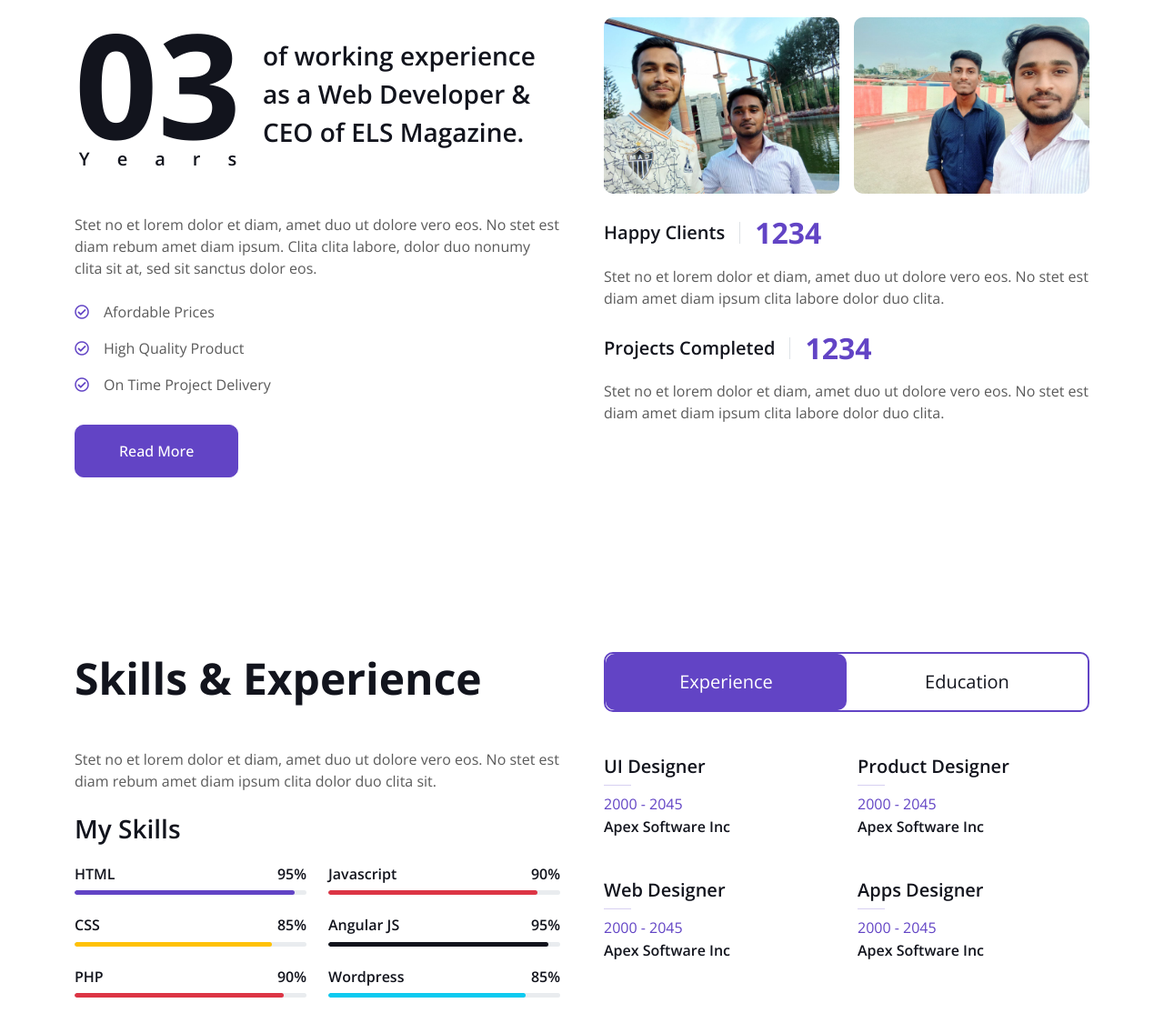
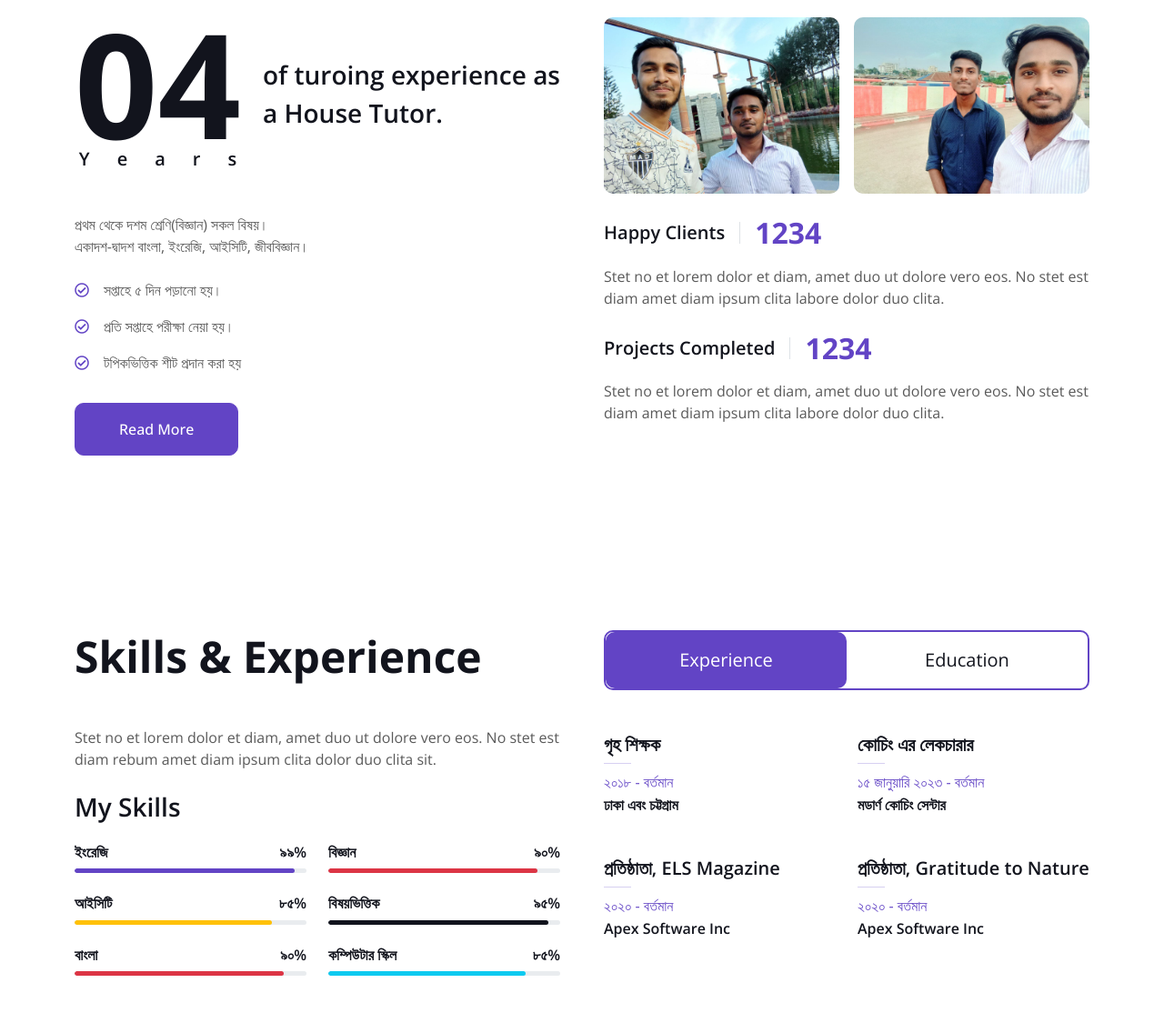
Before and after one commit to shafolio/info, a plain HTML site: page index.html in a window 1280 px wide. Shown: the part 768-1904 px from the top of the page at 91% size. Drawn offline with nearby package versions, Linux system fonts and the light colour scheme.

Commit message:
Update index.html

```diff
--- a/index.html
+++ b/index.html
@@ -79,7 +79,7 @@
                     <h3 class="text-primary mb-3">I'm</h3>
                     <h1 class="display-3 mb-3">Md. Shakil Ahmmed</h1>
                     <h2 class="typed-text-output d-inline"></h2>
-                    <div class="typed-text d-none">Web Developer, CEO of ELS Magazine, Gratitute to Nature</div>
+                    <div class="typed-text d-none">Tutor, Web Developer, CEO of ELS Magazine, Gratitute to Nature</div>
                     <div class="d-flex align-items-center pt-5">
                         <a href="Resume_MD_SHAKIL_AHMMED-protected.pdf" class="btn btn-primary py-3 px-4 me-5">Download CV</a>
                         <button type="button" class="btn-play" data-bs-toggle="modal"
@@ -126,15 +126,15 @@
                 <div class="col-lg-6 wow fadeInUp" data-wow-delay="0.1s">
                     <div class="d-flex align-items-center mb-5">
                         <div class="years flex-shrink-0 text-center me-4">
-                            <h1 class="display-1 mb-0">03</h1>
+                            <h1 class="display-1 mb-0">04</h1>
                             <h5 class="mb-0">Years</h5>
                         </div>
-                        <h3 class="lh-base mb-0">of working experience as a Web Developer & CEO of ELS Magazine.</h3>
+                        <h3 class="lh-base mb-0">of turoing experience as a House Tutor.</h3>
                     </div>
-                    <p class="mb-4">Stet no et lorem dolor et diam, amet duo ut dolore vero eos. No stet est diam rebum amet diam ipsum. Clita clita labore, dolor duo nonumy clita sit at, sed sit sanctus dolor eos.</p>
-                    <p class="mb-3"><i class="far fa-check-circle text-primary me-3"></i>Afordable Prices</p>
-                    <p class="mb-3"><i class="far fa-check-circle text-primary me-3"></i>High Quality Product</p>
-                    <p class="mb-3"><i class="far fa-check-circle text-primary me-3"></i>On Time Project Delivery</p>
+                    <p class="mb-4">প্রথম থেকে দশম শ্রেণি(বিজ্ঞান) সকল বিষয়।<br>একাদশ-দ্বাদশ বাংলা, ইংরেজি, আইসিটি, জীববিজ্ঞান।</p>
+                    <p class="mb-3"><i class="far fa-check-circle text-primary me-3"></i>সপ্তাহে ৫ দিন পড়ানো হয়।</p>
+                    <p class="mb-3"><i class="far fa-check-circle text-primary me-3"></i>প্রতি সপ্তাহে পরীক্ষা নেয়া হয়।</p>
+                    <p class="mb-3"><i class="far fa-check-circle text-primary me-3"></i>টপিকভিত্তিক শীট প্রদান করা হয়</p>
                     <a class="btn btn-primary py-3 px-5 mt-3" href="">Read More</a>
                 </div>
                 <div class="col-lg-6 wow fadeInUp" data-wow-delay="0.5s">
@@ -175,8 +175,8 @@
                         <div class="col-md-6">
                             <div class="skill mb-4">
                                 <div class="d-flex justify-content-between">
-                                    <h6 class="font-weight-bold">HTML</h6>
-                                    <h6 class="font-weight-bold">95%</h6>
+                                    <h6 class="font-weight-bold">ইংরেজি</h6>
+                                    <h6 class="font-weight-bold">৯৯%</h6>
                                 </div>
                                 <div class="progress">
                                     <div class="progress-bar bg-primary" role="progressbar" aria-valuenow="95" aria-valuemin="0" aria-valuemax="100"></div>
@@ -184,8 +184,8 @@
                             </div>
                             <div class="skill mb-4">
                                 <div class="d-flex justify-content-between">
-                                    <h6 class="font-weight-bold">CSS</h6>
-                                    <h6 class="font-weight-bold">85%</h6>
+                                    <h6 class="font-weight-bold">আইসিটি</h6>
+                                    <h6 class="font-weight-bold">৮৫%</h6>
                                 </div>
                                 <div class="progress">
                                     <div class="progress-bar bg-warning" role="progressbar" aria-valuenow="85" aria-valuemin="0" aria-valuemax="100"></div>
@@ -193,8 +193,8 @@
                             </div>
                             <div class="skill mb-4">
                                 <div class="d-flex justify-content-between">
-                                    <h6 class="font-weight-bold">PHP</h6>
-                                    <h6 class="font-weight-bold">90%</h6>
+                                    <h6 class="font-weight-bold">বাংলা</h6>
+                                    <h6 class="font-weight-bold">৯০%</h6>
                                 </div>
                                 <div class="progress">
                                     <div class="progress-bar bg-danger" role="progressbar" aria-valuenow="90" aria-valuemin="0" aria-valuemax="100"></div>
@@ -204,8 +204,8 @@
                         <div class="col-md-6">
                             <div class="skill mb-4">
                                 <div class="d-flex justify-content-between">
-                                    <h6 class="font-weight-bold">Javascript</h6>
-                                    <h6 class="font-weight-bold">90%</h6>
+                                    <h6 class="font-weight-bold">বিজ্ঞান</h6>
+                                    <h6 class="font-weight-bold">৯০%</h6>
                                 </div>
                                 <div class="progress">
                                     <div class="progress-bar bg-danger" role="progressbar" aria-valuenow="90" aria-valuemin="0" aria-valuemax="100"></div>
@@ -213,8 +213,8 @@
                             </div>
                             <div class="skill mb-4">
                                 <div class="d-flex justify-content-between">
-                                    <h6 class="font-weight-bold">Angular JS</h6>
-                                    <h6 class="font-weight-bold">95%</h6>
+                                    <h6 class="font-weight-bold">বিষয়ভিত্তিক</h6>
+                                    <h6 class="font-weight-bold">৯৫%</h6>
                                 </div>
                                 <div class="progress">
                                     <div class="progress-bar bg-dark" role="progressbar" aria-valuenow="95" aria-valuemin="0" aria-valuemax="100"></div>
@@ -222,8 +222,8 @@
                             </div>
                             <div class="skill mb-4">
                                 <div class="d-flex justify-content-between">
-                                    <h6 class="font-weight-bold">Wordpress</h6>
-                                    <h6 class="font-weight-bold">85%</h6>
+                                    <h6 class="font-weight-bold">কম্পিউটার স্কিল</h6>
+                                    <h6 class="font-weight-bold">৮৫%</h6>
                                 </div>
                                 <div class="progress">
                                     <div class="progress-bar bg-info" role="progressbar" aria-valuenow="85" aria-valuemin="0" aria-valuemax="100"></div>
@@ -245,27 +245,27 @@
                         <div id="tab-1" class="tab-pane fade show p-0 active">
                             <div class="row gy-5 gx-4">
                                 <div class="col-sm-6">
-                                    <h5>UI Designer</h5>
+                                    <h5>গৃহ শিক্ষক</h5>
                                     <hr class="text-primary my-2">
-                                    <p class="text-primary mb-1">2000 - 2045</p>
+                                    <p class="text-primary mb-1">২০১৮ - বর্তমান</p>
+                                    <h6 class="mb-0">ঢাকা এবং চট্টগ্রাম</h6>
+                                </div>
+                                <div class="col-sm-6">
+                                    <h5>কোচিং এর লেকচারার</h5>
+                                    <hr class="text-primary my-2">
+                                    <p class="text-primary mb-1">১৫ জানুয়ারি ২০২৩ - বর্তমান</p>
+                                    <h6 class="mb-0">মডার্ণ কোচিং সেন্টার</h6>
+                                </div>
+                                <div class="col-sm-6">
+                                    <h5>প্রতিষ্ঠাতা, ELS Magazine</h5>
+                                    <hr class="text-primary my-2">
+                                    <p class="text-primary mb-1">২০২০ - বর্তমান</p>
                                     <h6 class="mb-0">Apex Software Inc</h6>
                                 </div>
                                 <div class="col-sm-6">
-                                    <h5>Product Designer</h5>
+                                    <h5>প্রতিষ্ঠাতা, Gratitude to Nature</h5>
                                     <hr class="text-primary my-2">
-                                    <p class="text-primary mb-1">2000 - 2045</p>
-                                    <h6 class="mb-0">Apex Software Inc</h6>
-                                </div>
-                                <div class="col-sm-6">
-                                    <h5>Web Designer</h5>
-                                    <hr class="text-primary my-2">
-                                    <p class="text-primary mb-1">2000 - 2045</p>
-                                    <h6 class="mb-0">Apex Software Inc</h6>
-                                </div>
-                                <div class="col-sm-6">
-                                    <h5>Apps Designer</h5>
-                                    <hr class="text-primary my-2">
-                                    <p class="text-primary mb-1">2000 - 2045</p>
+                                    <p class="text-primary mb-1">২০২০ - বর্তমান</p>
                                     <h6 class="mb-0">Apex Software Inc</h6>
                                 </div>
                             </div>
@@ -273,29 +273,13 @@
                         <div id="tab-2" class="tab-pane fade show p-0">
                             <div class="row gy-5 gx-4">
                                 <div class="col-sm-6">
-                                    <h5>UI Design Course</h5>
+                                    <h5>Web-developer</h5>
                                     <hr class="text-primary my-2">
-                                    <p class="text-primary mb-1">2000 - 2045</p>
-                                    <h6 class="mb-0">Cambridge University</h6>
+                                    <p class="text-primary mb-1">2021 - Present</p>
+                                    <h6 class="mb-0">Online</h6>
                                 </div>
-                                <div class="col-sm-6">
-                                    <h5>IOS Development</h5>
-                                    <hr class="text-primary my-2">
-                                    <p class="text-primary mb-1">2000 - 2045</p>
-                                    <h6 class="mb-0">Cambridge University</h6>
-                                </div>
-                                <div class="col-sm-6">
-                                    <h5>Web Design</h5>
-                                    <hr class="text-primary my-2">
-                                    <p class="text-primary mb-1">2000 - 2045</p>
-                                    <h6 class="mb-0">Cambridge University</h6>
-                                </div>
-                                <div class="col-sm-6">
-                                    <h5>Apps Design</h5>
-                                    <hr class="text-primary my-2">
-                                    <p class="text-primary mb-1">2000 - 2045</p>
-                                    <h6 class="mb-0">Cambridge University</h6>
-                                </div>
+
+
                             </div>
                         </div>
                     </div>
```
